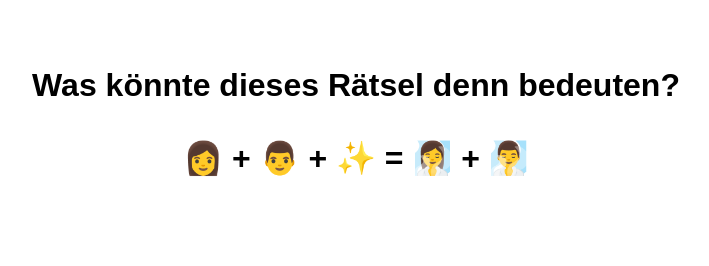
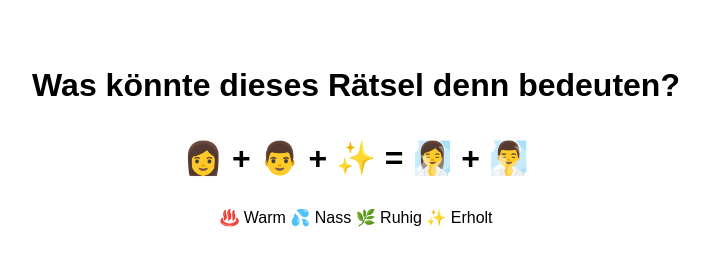
Before and after one commit to pasa6471/Uberrachung, a plain HTML site: page index.html in a window 1280 px wide. Shown: the whole page, without its empty margins (284-993 px from the left). Drawn offline with Linux system fonts and the light colour scheme.

Commit message:
Update index.html

```diff
--- a/index.html
+++ b/index.html
@@ -21,5 +21,10 @@
     <h1>Was könnte dieses Rätsel denn bedeuten?</h1>
     <h1>👩 + 👨 + ✨ = 🧖‍♀️ + 🧖‍♂️</h1>
 
+        <p>♨️ Warm
+            💦 Nass
+            🌿 Ruhig
+            ✨ Erholt</p>
+
 </body>
 </html>
```
